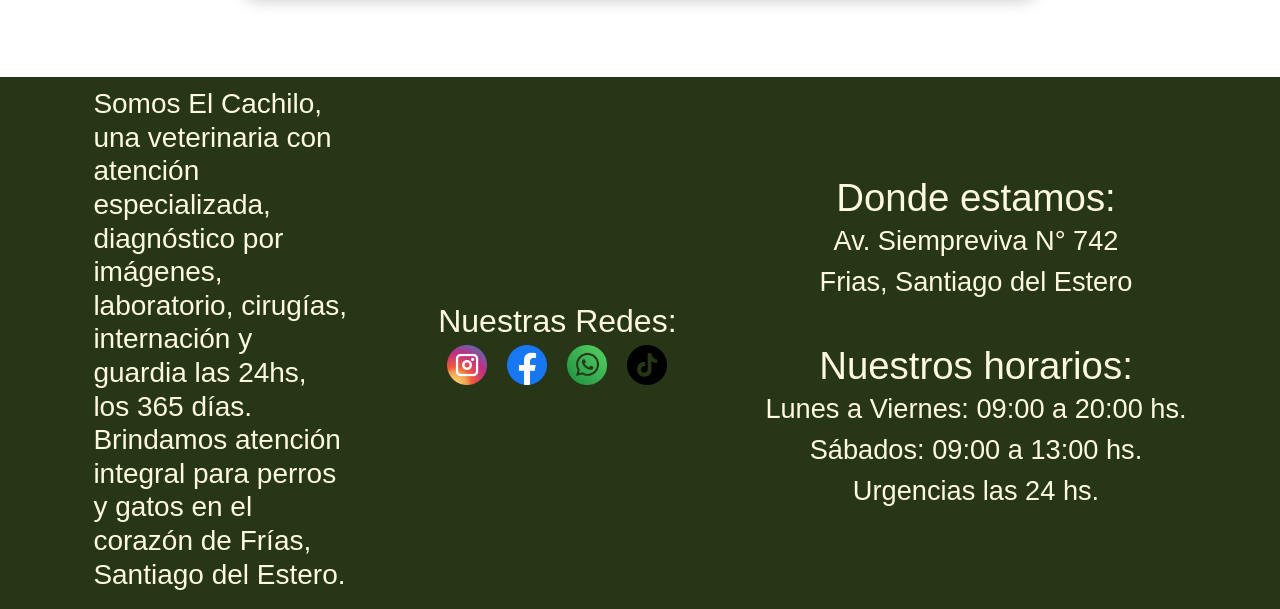
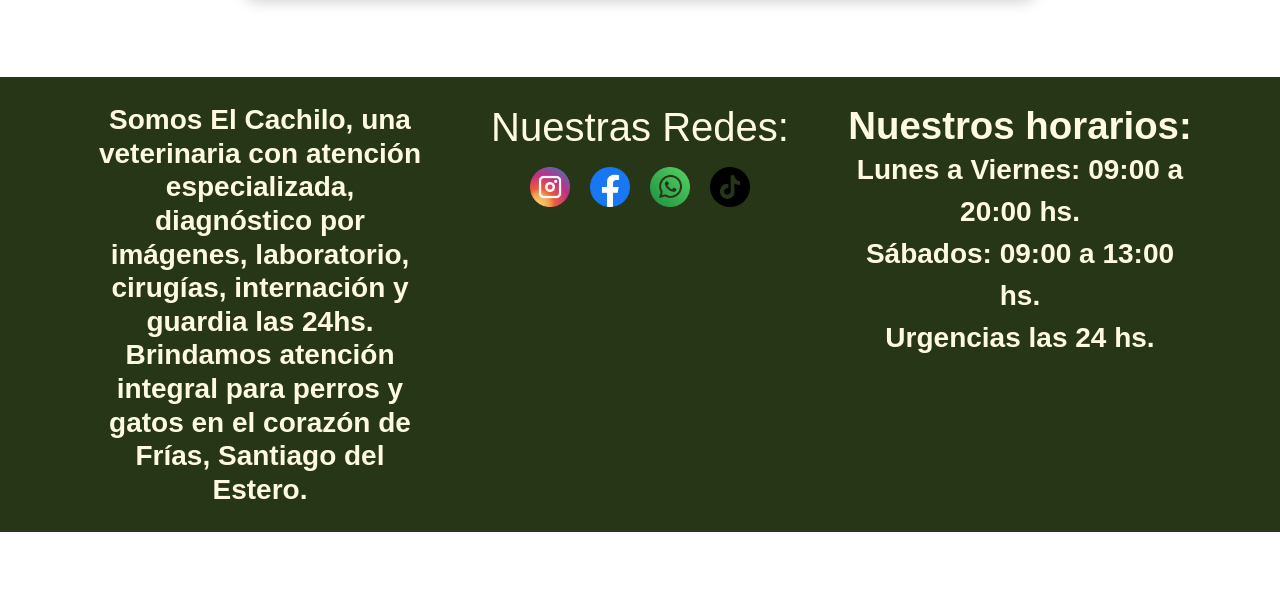
Before and after one commit to JEmilioH/Veterinaria_El_Cachilo, a website built with Vite: page contacto.html in a window 1280 px wide. Shown: the part 1955-2564 px from the top of the page. After the commit the page ends 2487 px from the top, so only its background shows below. Built offline with nearby package versions, Linux system fonts and the light colour scheme; a web font is replaced by a local one.

Commit message:
Cambio de footer en Contacto

```diff
--- a/contacto.html
+++ b/contacto.html
@@ -105,17 +105,19 @@
     </main>
 
     <footer class="contenedor_footer">
-        <div class="texto">
-            <h3>Somos El Cachilo, una veterinaria con atención especializada,
+        <div class="container">
+            <div class="row justify-content-center g-4 py-0">
+                <div class="col-sm-12 col-lg-4">
+                    <h3 class = "display-8 fw-bolder m-3 text-center">Somos El Cachilo, una veterinaria con atención especializada,
                         diagnóstico por imágenes, laboratorio, cirugías, internación
-            y guardia las 24hs, los 365 días.
+                        y guardia las 24hs.
                         Brindamos atención integral para perros
                         y gatos en el corazón de Frías, Santiago del Estero.</h3>
                 </div>
 
-        <div class="redes_footer">
-            <h2>Nuestras Redes:</h2>
-            <div class="ico_redes">
+                <div class="col">
+                    <h2 class="display-6 text-center m-3">Nuestras Redes:</h2>
+                    <div class="ico_redes justify-content-center">
                         <a href="https://www.instagram.com/" target="_blank">
                             <img src="./assets/images/Redes/1491580635-yumminkysocialmedia26_83102.ico" alt="Instagram">
                         </a>
@@ -131,16 +133,14 @@
                     </div>
                 </div>
 
-        <div class="ubicacion">
+                <div class="col-sm-12 col-lg-4">
                     <div class="direccion">
-                <h2>Donde estamos:</h2>
-                <p>Av. Siempreviva N° 742 <br>
-                Frias, Santiago del Estero</p>
-                <br>
-                <h2>Nuestros horarios:</h2>
-                <p>Lunes a Viernes: 09:00 a 20:00 hs. <br>
+                        <h2 class="display-6 fw-bolder mt-3 text-center">Nuestros horarios:</h2>
+                        <p class="fs-3 fw-bolder m-0 text-center">Lunes a Viernes: 09:00 a 20:00 hs. <br>
                             Sábados: 09:00 a 13:00 hs. <br>
                             Urgencias las 24 hs.</p>
+                    </div>
+                </div>
             </div>
         </div>
     </footer>
```
Lines whose indentation alone changed are shown as unchanged.
